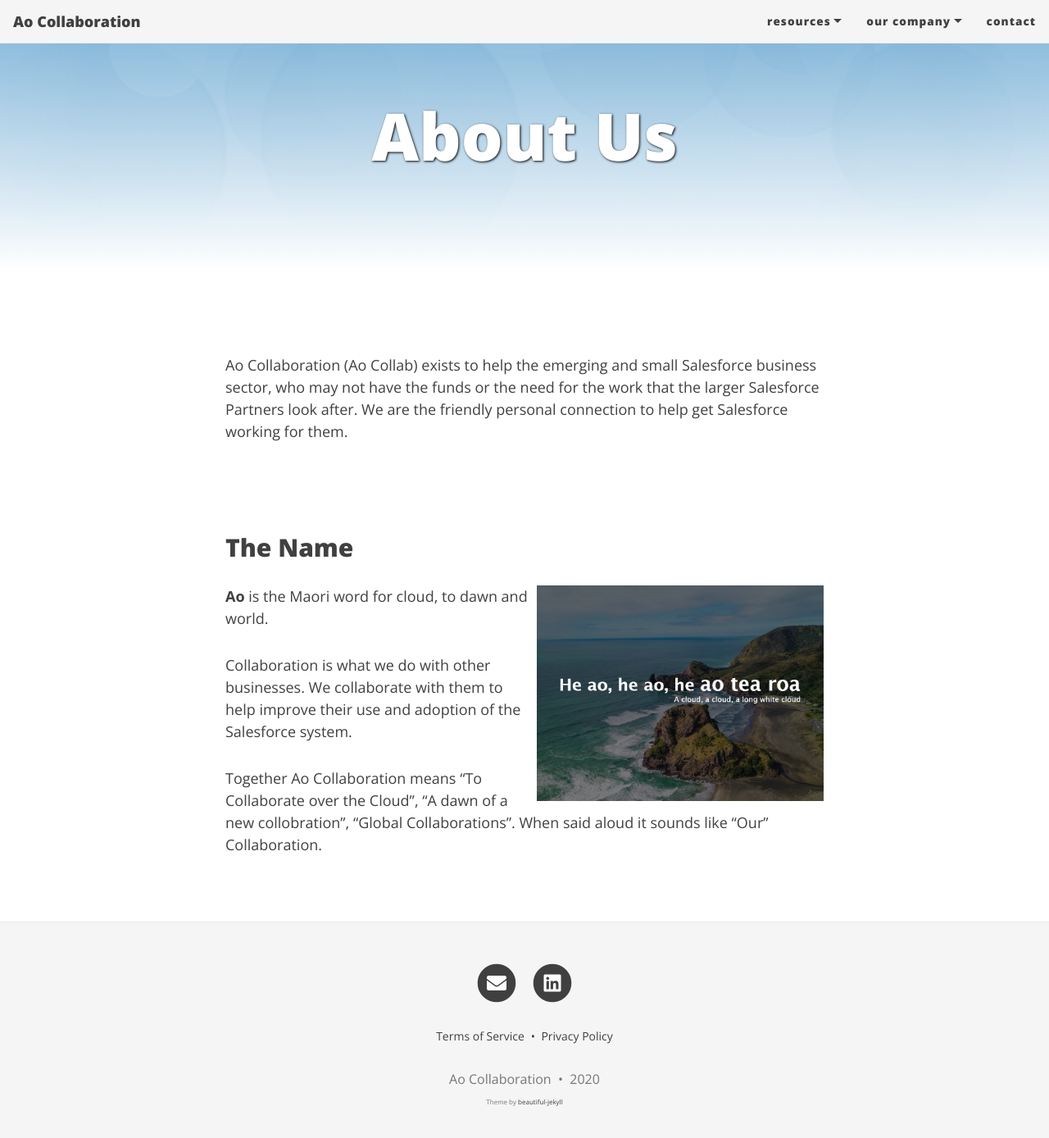
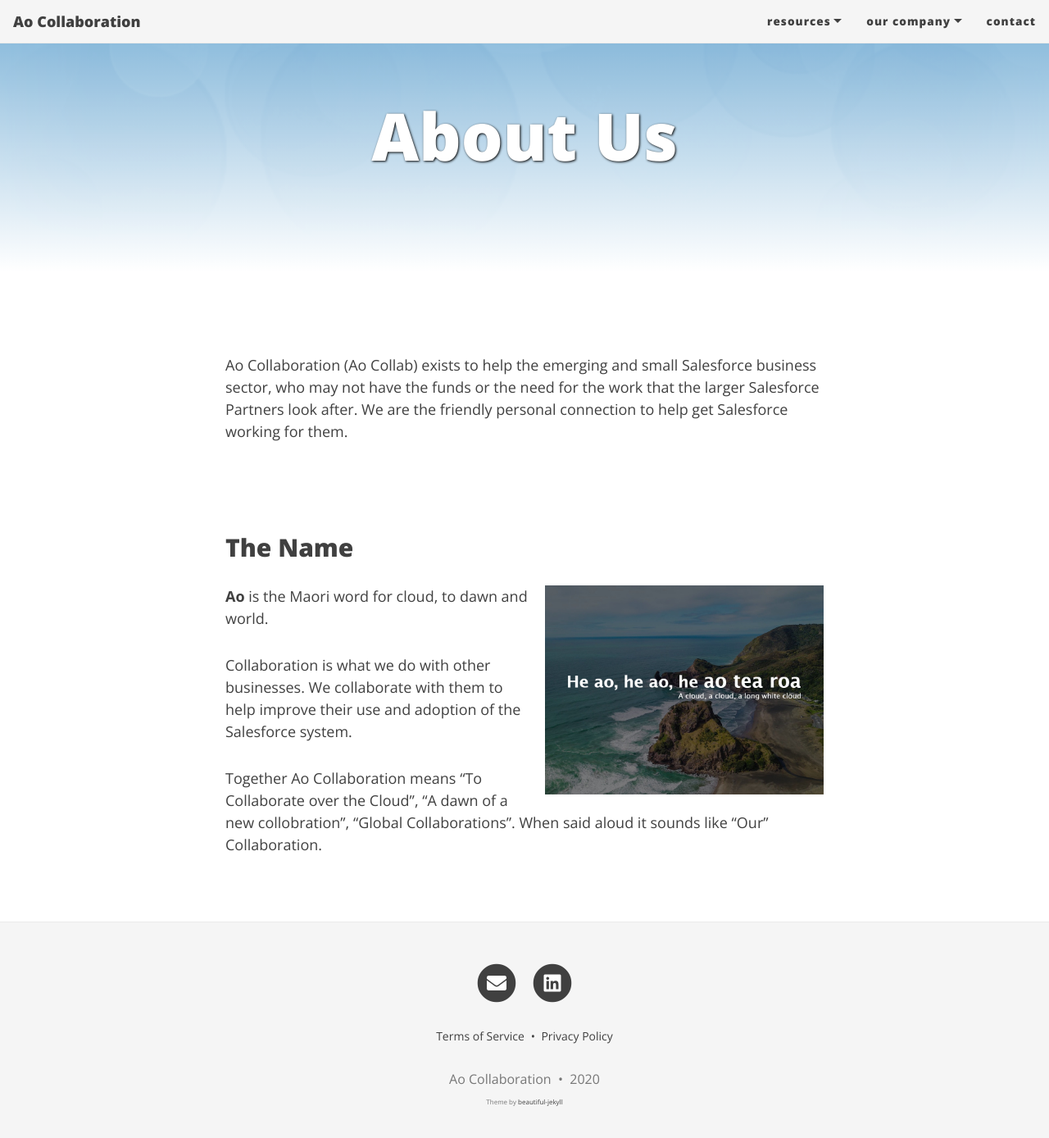
Before and after one commit to Ao-Collaboration/Ao-Collaboration.github.io, a Jekyll site: the page built from aboutus.md, in a window 1280 px wide and 1400 px high, scrolled down 120 px. Shown: the top 1388 px of the window at 82% size. Built offline with Jekyll 4.4.1, drawn with Linux system fonts in a browser that asks for light colours; nearby versions of some CDN libraries.

Commit message:
Add content image class

```diff
--- a/aboutus.md
+++ b/aboutus.md
@@ -12,7 +12,7 @@
 
 ## The Name
 
-<img align="right" width="350" padding-left="10px" src="{{ '/assets/img/Aotearoa.jpg' | relative_url }}">
+<img class="content-image" src="{{ '/assets/img/Aotearoa.jpg' | relative_url }}">
 
 **Ao** is the Maori word for cloud, to dawn and world.
 
--- a/assets/css/main.css
+++ b/assets/css/main.css
@@ -984,3 +984,11 @@
 .card img {
   border-radius: 5px 5px 0 0;
 }
+
+/* content images */
+
+img.content-image {
+  float: right;
+  width: 350px;
+  padding-left: 10px;
+}
```
